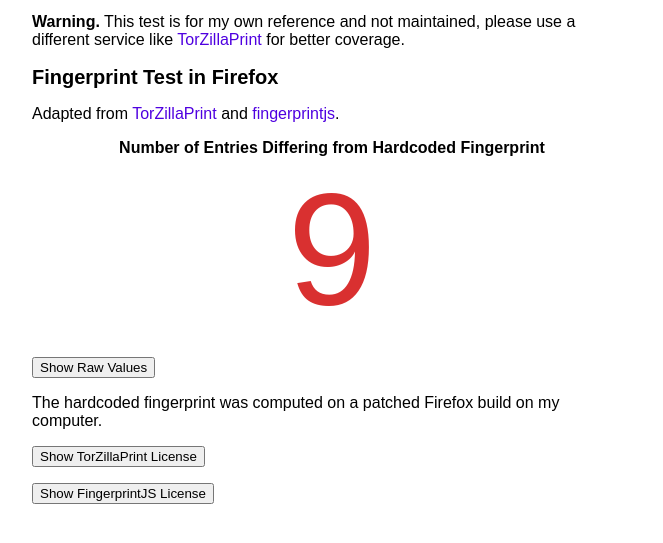
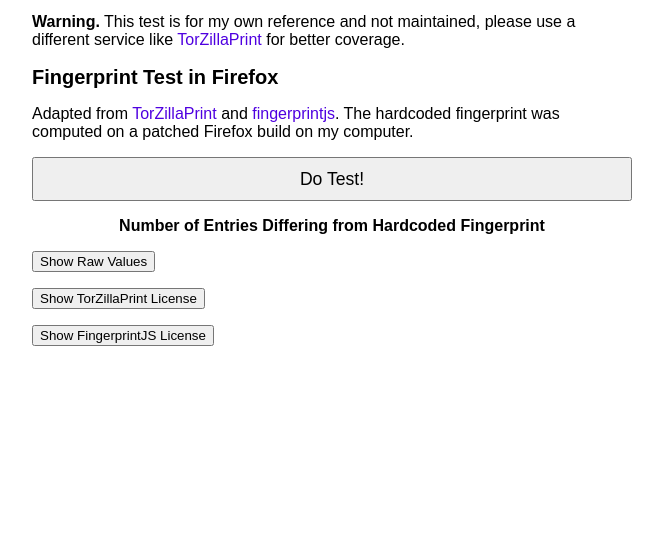
Before and after one commit to sgmenda/browser-fingerprinting, a plain HTML site: page math-fingerprint-tests/index.html in a window 1280 px wide. Shown: the part 47-590 px from the top of the page, without its empty margins (308-971 px from the left). Drawn offline with Linux system fonts and the light colour scheme.

Commit message:
dynamically do test

```diff
--- a/math-fingerprint-tests/index.html
+++ b/math-fingerprint-tests/index.html
@@ -27,12 +27,16 @@
       <a
         href="https://github.com/fingerprintjs/fingerprintjs/blob/7096a5589af495f1f46067963e13ad27d887d185/src/sources/math.ts#L32-L64"
         >fingerprintjs</a
-      >.
+      >. The hardcoded fingerprint was computed on a patched Firefox build on my
+      computer.
     </p>
 
+    <p>
+      <button style="width:100%; height:2.5em; font-size:1.1em;" onclick="doTest()">Do Test!</button>
+    </p>
     <p style="text-align: center">
       <strong>Number of Entries Differing from Hardcoded Fingerprint</strong>
-      <br>
+      <br />
       <span
         style="font-size: 10em; font-weight: lighter"
         id="num-differing-entries"
@@ -45,11 +49,6 @@
     <div id="raw-values" style="display: none">
       <pre id="raw-values-pre"></pre>
     </div>
-
-    <p>
-      The hardcoded fingerprint was computed on a patched Firefox build on my
-      computer.
-    </p>
 
     <p>
       <button onclick="showDiv('tzp-license')">
@@ -114,6 +113,7 @@ SOFTWARE.
         d.style.display = 'block';
       }
 
+      function doTest() {
         let numDifferingEntries = 0;
         let rawValuesDiv = document.getElementById('raw-values-pre');
 
@@ -195,9 +195,10 @@ SOFTWARE.
         let t = document.getElementById('num-differing-entries');
         t.innerText = numDifferingEntries;
         if (numDifferingEntries === 0) {
-          t.style.color = "#3ABF36";
+          t.style.color = '#3ABF36';
         } else {
-          t.style.color = "#D93030";
+          t.style.color = '#D93030';
+        }
       }
     </script>
   </body>
```
Lines whose indentation alone changed are shown as unchanged.
